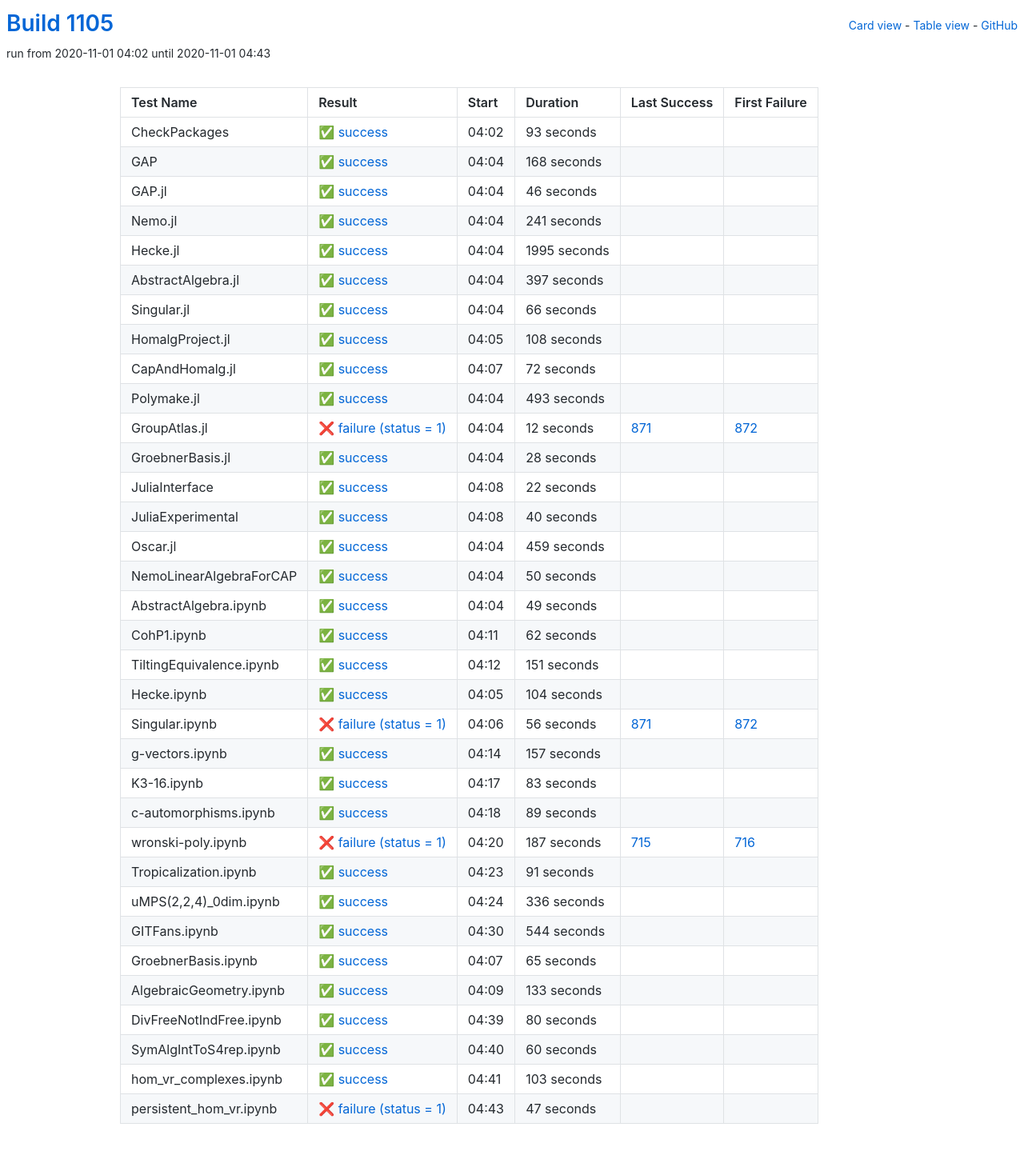
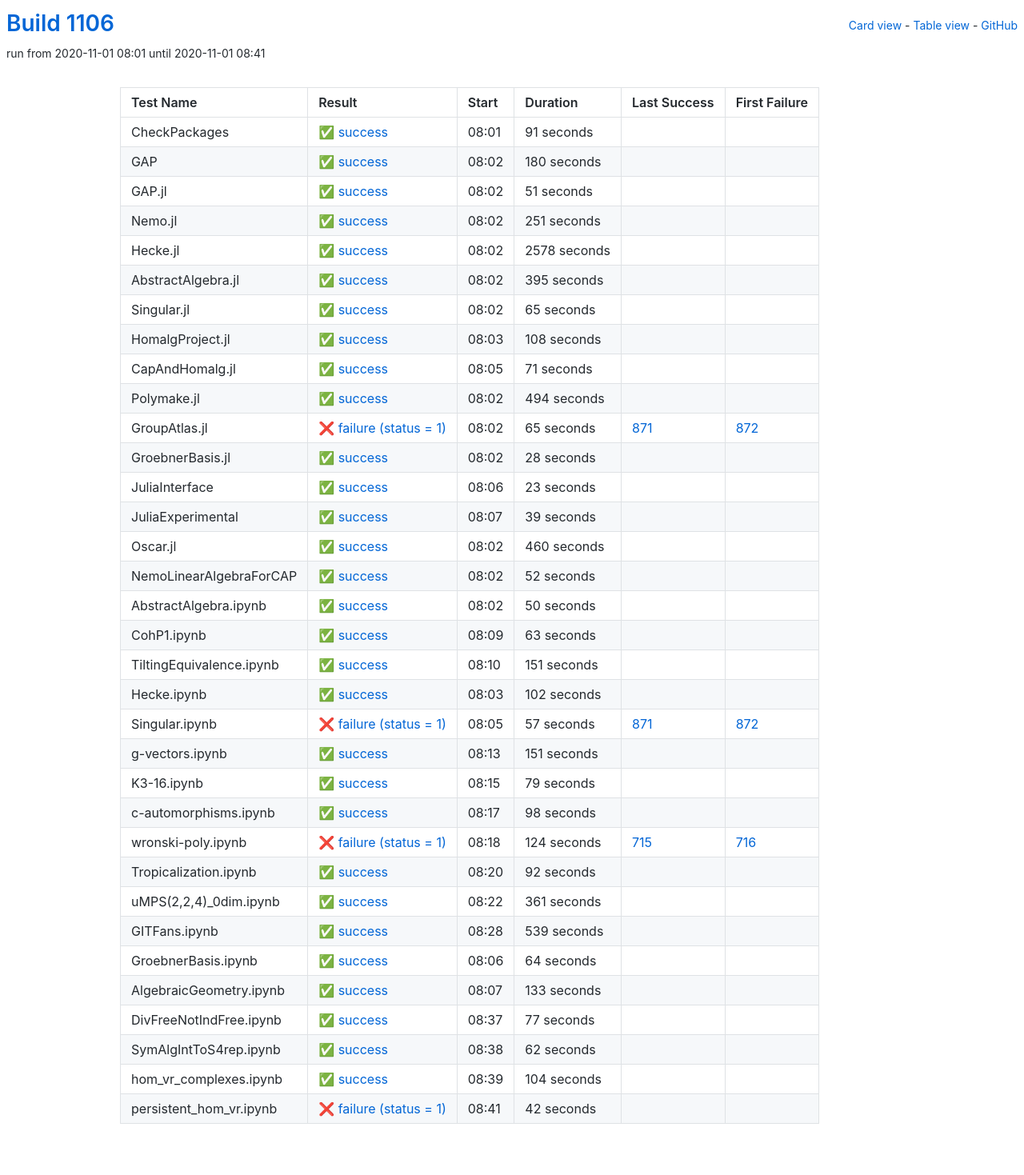
Before and after one commit to oscar-system/oscar-ci-status-stable, a Jekyll site: the page built from table.html, in a window 1280 px wide. Shown: the whole page at 80% size. Built offline with Jekyll 4.4.1, drawn with Linux system fonts in a browser that asks for light colours.

Commit message:
Build #1106

```diff
--- a/_data/ci.yml
+++ b/_data/ci.yml
@@ -1,6 +1,6 @@
 ---
-build: 1105
-build_url: https://oscarci.mathematik.uni-kl.de/job/oscar-stable/1105/
+build: 1106
+build_url: https://oscarci.mathematik.uni-kl.de/job/oscar-stable/1106/
 job: oscar-stable
 organization: oscar-system
 repo: oscar-ci-status-stable
@@ -8,92 +8,92 @@ repourl: https://github.com/oscar-system/oscar-ci-status-stable
 tests:
 - name: CheckPackages
   id: checkpackages
-  log: https://oscarci.mathematik.uni-kl.de/job/oscar-stable/1105/artifact/logs/build-1105/CheckPackages.log
-  start: 2020-11-01 04:02
+  log: https://oscarci.mathematik.uni-kl.de/job/oscar-stable/1106/artifact/logs/build-1106/CheckPackages.log
+  start: 2020-11-01 08:01
   success: true
   exitcode: 0
   status: success
-  duration: 93
+  duration: 91
   last_success: false
   last_success_url:
   first_failure: false
   first_failure_url:
 - name: GAP
   id: gap
-  log: https://oscarci.mathematik.uni-kl.de/job/oscar-stable/1105/artifact/logs/build-1105/GAP.log
-  start: 2020-11-01 04:04
+  log: https://oscarci.mathematik.uni-kl.de/job/oscar-stable/1106/artifact/logs/build-1106/GAP.log
+  start: 2020-11-01 08:02
   success: true
   exitcode: 0
   status: success
-  duration: 168
+  duration: 180
   last_success: false
   last_success_url:
   first_failure: false
   first_failure_url:
 - name: GAP.jl
   id: gap-jl
-  log: https://oscarci.mathematik.uni-kl.de/job/oscar-stable/1105/artifact/logs/build-1105/GAP.jl.log
-  start: 2020-11-01 04:04
+  log: https://oscarci.mathematik.uni-kl.de/job/oscar-stable/1106/artifact/logs/build-1106/GAP.jl.log
+  start: 2020-11-01 08:02
   success: true
   exitcode: 0
   status: success
-  duration: 46
+  duration: 51
   last_success: false
   last_success_url:
   first_failure: false
   first_failure_url:
 - name: Nemo.jl
   id: nemo-jl
-  log: https://oscarci.mathematik.uni-kl.de/job/oscar-stable/1105/artifact/logs/build-1105/Nemo.jl.log
-  start: 2020-11-01 04:04
+  log: https://oscarci.mathematik.uni-kl.de/job/oscar-stable/1106/artifact/logs/build-1106/Nemo.jl.log
+  start: 2020-11-01 08:02
   success: true
   exitcode: 0
   status: success
-  duration: 241
+  duration: 251
   last_success: false
   last_success_url:
   first_failure: false
   first_failure_url:
 - name: Hecke.jl
   id: hecke-jl
-  log: https://oscarci.mathematik.uni-kl.de/job/oscar-stable/1105/artifact/logs/build-1105/Hecke.jl.log
-  start: 2020-11-01 04:04
+  log: https://oscarci.mathematik.uni-kl.de/job/oscar-stable/1106/artifact/logs/build-1106/Hecke.jl.log
+  start: 2020-11-01 08:02
   success: true
   exitcode: 0
   status: success
-  duration: 1995
+  duration: 2578
   last_success: false
   last_success_url:
   first_failure: false
   first_failure_url:
 - name: AbstractAlgebra.jl
   id: abstractalgebra-jl
-  log: https://oscarci.mathematik.uni-kl.de/job/oscar-stable/1105/artifact/logs/build-1105/AbstractAlgebra.jl.log
-  start: 2020-11-01 04:04
+  log: https://oscarci.mathematik.uni-kl.de/job/oscar-stable/1106/artifact/logs/build-1106/AbstractAlgebra.jl.log
+  start: 2020-11-01 08:02
   success: true
   exitcode: 0
   status: success
-  duration: 397
+  duration: 395
   last_success: false
   last_success_url:
   first_failure: false
   first_failure_url:
 - name: Singular.jl
   id: singular-jl
-  log: https://oscarci.mathematik.uni-kl.de/job/oscar-stable/1105/artifact/logs/build-1105/Singular.jl.log
-  start: 2020-11-01 04:04
+  log: https://oscarci.mathematik.uni-kl.de/job/oscar-stable/1106/artifact/logs/build-1106/Singular.jl.log
+  start: 2020-11-01 08:02
   success: true
   exitcode: 0
   status: success
-  duration: 66
+  duration: 65
   last_success: false
   last_success_url:
   first_failure: false
   first_failure_url:
 - name: HomalgProject.jl
   id: homalgproject-jl
-  log: https://oscarci.mathematik.uni-kl.de/job/oscar-stable/1105/artifact/logs/build-1105/HomalgProject.jl.log
-  start: 2020-11-01 04:05
+  log: https://oscarci.mathematik.uni-kl.de/job/oscar-stable/1106/artifact/logs/build-1106/HomalgProject.jl.log
+  start: 2020-11-01 08:03
   success: true
   exitcode: 0
   status: success
@@ -104,44 +104,44 @@ tests:
   first_failure_url:
 - name: CapAndHomalg.jl
   id: capandhomalg-jl
-  log: https://oscarci.mathematik.uni-kl.de/job/oscar-stable/1105/artifact/logs/build-1105/CapAndHomalg.jl.log
-  start: 2020-11-01 04:07
+  log: https://oscarci.mathematik.uni-kl.de/job/oscar-stable/1106/artifact/logs/build-1106/CapAndHomalg.jl.log
+  start: 2020-11-01 08:05
   success: true
   exitcode: 0
   status: success
-  duration: 72
+  duration: 71
   last_success: false
   last_success_url:
   first_failure: false
   first_failure_url:
 - name: Polymake.jl
   id: polymake-jl
-  log: https://oscarci.mathematik.uni-kl.de/job/oscar-stable/1105/artifact/logs/build-1105/Polymake.jl.log
-  start: 2020-11-01 04:04
+  log: https://oscarci.mathematik.uni-kl.de/job/oscar-stable/1106/artifact/logs/build-1106/Polymake.jl.log
+  start: 2020-11-01 08:02
   success: true
   exitcode: 0
   status: success
-  duration: 493
+  duration: 494
   last_success: false
   last_success_url:
   first_failure: false
   first_failure_url:
 - name: GroupAtlas.jl
   id: groupatlas-jl
-  log: https://oscarci.mathematik.uni-kl.de/job/oscar-stable/1105/artifact/logs/build-1105/GroupAtlas.jl.log
-  start: 2020-11-01 04:04
+  log: https://oscarci.mathematik.uni-kl.de/job/oscar-stable/1106/artifact/logs/build-1106/GroupAtlas.jl.log
+  start: 2020-11-01 08:02
   success: false
   exitcode: 1
   status: failure
-  duration: 12
+  duration: 65
   last_success: 871
   last_success_url: https://oscarci.mathematik.uni-kl.de/job/oscar-stable/871/
   first_failure: 872
   first_failure_url: https://oscarci.mathematik.uni-kl.de/job/oscar-stable/872/
 - name: GroebnerBasis.jl
   id: groebnerbasis-jl
-  log: https://oscarci.mathematik.uni-kl.de/job/oscar-stable/1105/artifact/logs/build-1105/GroebnerBasis.jl.log
-  start: 2020-11-01 04:04
+  log: https://oscarci.mathematik.uni-kl.de/job/oscar-stable/1106/artifact/logs/build-1106/GroebnerBasis.jl.log
+  start: 2020-11-01 08:02
   success: true
   exitcode: 0
   status: success
@@ -152,44 +152,56 @@ tests:
   first_failure_url:
 - name: JuliaInterface
   id: juliainterface
-  log: https://oscarci.mathematik.uni-kl.de/job/oscar-stable/1105/artifact/logs/build-1105/JuliaInterface.log
-  start: 2020-11-01 04:08
+  log: https://oscarci.mathematik.uni-kl.de/job/oscar-stable/1106/artifact/logs/build-1106/JuliaInterface.log
+  start: 2020-11-01 08:06
   success: true
   exitcode: 0
   status: success
-  duration: 22
+  duration: 23
   last_success: false
   last_success_url:
   first_failure: false
   first_failure_url:
 - name: JuliaExperimental
   id: juliaexperimental
-  log: https://oscarci.mathematik.uni-kl.de/job/oscar-stable/1105/artifact/logs/build-1105/JuliaExperimental.log
-  start: 2020-11-01 04:08
+  log: https://oscarci.mathematik.uni-kl.de/job/oscar-stable/1106/artifact/logs/build-1106/JuliaExperimental.log
+  start: 2020-11-01 08:07
   success: true
   exitcode: 0
   status: success
-  duration: 40
+  duration: 39
   last_success: false
   last_success_url:
   first_failure: false
   first_failure_url:
 - name: Oscar.jl
   id: oscar-jl
-  log: https://oscarci.mathematik.uni-kl.de/job/oscar-stable/1105/artifact/logs/build-1105/Oscar.jl.log
-  start: 2020-11-01 04:04
+  log: https://oscarci.mathematik.uni-kl.de/job/oscar-stable/1106/artifact/logs/build-1106/Oscar.jl.log
+  start: 2020-11-01 08:02
   success: true
   exitcode: 0
   status: success
-  duration: 459
+  duration: 460
   last_success: false
   last_success_url:
   first_failure: false
   first_failure_url:
 - name: NemoLinearAlgebraForCAP
   id: nemolinearalgebraforcap
-  log: https://oscarci.mathematik.uni-kl.de/job/oscar-stable/1105/artifact/logs/build-1105/NemoLinearAlgebraForCAP.log
-  start: 2020-11-01 04:04
+  log: https://oscarci.mathematik.uni-kl.de/job/oscar-stable/1106/artifact/logs/build-1106/NemoLinearAlgebraForCAP.log
+  start: 2020-11-01 08:02
+  success: true
+  exitcode: 0
+  status: success
+  duration: 52
+  last_success: false
+  last_success_url:
+  first_failure: false
+  first_failure_url:
+- name: AbstractAlgebra.ipynb
+  id: abstractalgebra-ipynb
+  log: https://oscarci.mathematik.uni-kl.de/job/oscar-stable/1106/artifact/logs/build-1106/AbstractAlgebra.ipynb.log
+  start: 2020-11-01 08:02
   success: true
   exitcode: 0
   status: success
@@ -198,34 +210,22 @@ tests:
   last_success_url:
   first_failure: false
   first_failure_url:
-- name: AbstractAlgebra.ipynb
-  id: abstractalgebra-ipynb
-  log: https://oscarci.mathematik.uni-kl.de/job/oscar-stable/1105/artifact/logs/build-1105/AbstractAlgebra.ipynb.log
-  start: 2020-11-01 04:04
+- name: CohP1.ipynb
+  id: cohp1-ipynb
+  log: https://oscarci.mathematik.uni-kl.de/job/oscar-stable/1106/artifact/logs/build-1106/CohP1.ipynb.log
+  start: 2020-11-01 08:09
   success: true
   exitcode: 0
   status: success
-  duration: 49
-  last_success: false
-  last_success_url:
-  first_failure: false
-  first_failure_url:
-- name: CohP1.ipynb
-  id: cohp1-ipynb
-  log: https://oscarci.mathematik.uni-kl.de/job/oscar-stable/1105/artifact/logs/build-1105/CohP1.ipynb.log
-  start: 2020-11-01 04:11
-  success: true
-  exitcode: 0
-  status: success
-  duration: 62
+  duration: 63
   last_success: false
   last_success_url:
   first_failure: false
   first_failure_url:
 - name: TiltingEquivalence.ipynb
   id: tiltingequivalence-ipynb
-  log: https://oscarci.mathematik.uni-kl.de/job/oscar-stable/1105/artifact/logs/build-1105/TiltingEquivalence.ipynb.log
-  start: 2020-11-01 04:12
+  log: https://oscarci.mathematik.uni-kl.de/job/oscar-stable/1106/artifact/logs/build-1106/TiltingEquivalence.ipynb.log
+  start: 2020-11-01 08:10
   success: true
   exitcode: 0
   status: success
@@ -236,128 +236,128 @@ tests:
   first_failure_url:
 - name: Hecke.ipynb
   id: hecke-ipynb
-  log: https://oscarci.mathematik.uni-kl.de/job/oscar-stable/1105/artifact/logs/build-1105/Hecke.ipynb.log
-  start: 2020-11-01 04:05
+  log: https://oscarci.mathematik.uni-kl.de/job/oscar-stable/1106/artifact/logs/build-1106/Hecke.ipynb.log
+  start: 2020-11-01 08:03
   success: true
   exitcode: 0
   status: success
-  duration: 104
+  duration: 102
   last_success: false
   last_success_url:
   first_failure: false
   first_failure_url:
 - name: Singular.ipynb
   id: singular-ipynb
-  log: https://oscarci.mathematik.uni-kl.de/job/oscar-stable/1105/artifact/logs/build-1105/Singular.ipynb.log
-  start: 2020-11-01 04:06
+  log: https://oscarci.mathematik.uni-kl.de/job/oscar-stable/1106/artifact/logs/build-1106/Singular.ipynb.log
+  start: 2020-11-01 08:05
   success: false
   exitcode: 1
   status: failure
-  duration: 56
+  duration: 57
   last_success: 871
   last_success_url: https://oscarci.mathematik.uni-kl.de/job/oscar-stable/871/
   first_failure: 872
   first_failure_url: https://oscarci.mathematik.uni-kl.de/job/oscar-stable/872/
 - name: g-vectors.ipynb
   id: g-vectors-ipynb
-  log: https://oscarci.mathematik.uni-kl.de/job/oscar-stable/1105/artifact/logs/build-1105/g-vectors.ipynb.log
-  start: 2020-11-01 04:14
+  log: https://oscarci.mathematik.uni-kl.de/job/oscar-stable/1106/artifact/logs/build-1106/g-vectors.ipynb.log
+  start: 2020-11-01 08:13
   success: true
   exitcode: 0
   status: success
-  duration: 157
+  duration: 151
   last_success: false
   last_success_url:
   first_failure: false
   first_failure_url:
 - name: K3-16.ipynb
   id: k3-16-ipynb
-  log: https://oscarci.mathematik.uni-kl.de/job/oscar-stable/1105/artifact/logs/build-1105/K3-16.ipynb.log
-  start: 2020-11-01 04:17
+  log: https://oscarci.mathematik.uni-kl.de/job/oscar-stable/1106/artifact/logs/build-1106/K3-16.ipynb.log
+  start: 2020-11-01 08:15
   success: true
   exitcode: 0
   status: success
-  duration: 83
+  duration: 79
   last_success: false
   last_success_url:
   first_failure: false
   first_failure_url:
 - name: c-automorphisms.ipynb
   id: c-automorphisms-ipynb
-  log: https://oscarci.mathematik.uni-kl.de/job/oscar-stable/1105/artifact/logs/build-1105/c-automorphisms.ipynb.log
-  start: 2020-11-01 04:18
+  log: https://oscarci.mathematik.uni-kl.de/job/oscar-stable/1106/artifact/logs/build-1106/c-automorphisms.ipynb.log
+  start: 2020-11-01 08:17
   success: true
   exitcode: 0
   status: success
-  duration: 89
+  duration: 98
   last_success: false
   last_success_url:
   first_failure: false
   first_failure_url:
 - name: wronski-poly.ipynb
   id: wronski-poly-ipynb
-  log: https://oscarci.mathematik.uni-kl.de/job/oscar-stable/1105/artifact/logs/build-1105/wronski-poly.ipynb.log
-  start: 2020-11-01 04:20
+  log: https://oscarci.mathematik.uni-kl.de/job/oscar-stable/1106/artifact/logs/build-1106/wronski-poly.ipynb.log
+  start: 2020-11-01 08:18
   success: false
   exitcode: 1
   status: failure
-  duration: 187
+  duration: 124
   last_success: 715
   last_success_url: https://oscarci.mathematik.uni-kl.de/job/oscar-stable/715/
   first_failure: 716
   first_failure_url: https://oscarci.mathematik.uni-kl.de/job/oscar-stable/716/
 - name: Tropicalization.ipynb
   id: tropicalization-ipynb
-  log: https://oscarci.mathematik.uni-kl.de/job/oscar-stable/1105/artifact/logs/build-1105/Tropicalization.ipynb.log
-  start: 2020-11-01 04:23
+  log: https://oscarci.mathematik.uni-kl.de/job/oscar-stable/1106/artifact/logs/build-1106/Tropicalization.ipynb.log
+  start: 2020-11-01 08:20
   success: true
   exitcode: 0
   status: success
-  duration: 91
+  duration: 92
   last_success: false
   last_success_url:
   first_failure: false
   first_failure_url:
 - name: uMPS(2,2,4)_0dim.ipynb
   id: umps-2-2-4-0dim-ipynb
-  log: https://oscarci.mathematik.uni-kl.de/job/oscar-stable/1105/artifact/logs/build-1105/uMPS-2-2-4-_0dim.ipynb.log
-  start: 2020-11-01 04:24
+  log: https://oscarci.mathematik.uni-kl.de/job/oscar-stable/1106/artifact/logs/build-1106/uMPS-2-2-4-_0dim.ipynb.log
+  start: 2020-11-01 08:22
   success: true
   exitcode: 0
   status: success
-  duration: 336
+  duration: 361
   last_success: false
   last_success_url:
   first_failure: false
   first_failure_url:
 - name: GITFans.ipynb
   id: gitfans-ipynb
-  log: https://oscarci.mathematik.uni-kl.de/job/oscar-stable/1105/artifact/logs/build-1105/GITFans.ipynb.log
-  start: 2020-11-01 04:30
+  log: https://oscarci.mathematik.uni-kl.de/job/oscar-stable/1106/artifact/logs/build-1106/GITFans.ipynb.log
+  start: 2020-11-01 08:28
   success: true
   exitcode: 0
   status: success
-  duration: 544
+  duration: 539
   last_success: false
   last_success_url:
   first_failure: false
   first_failure_url:
 - name: GroebnerBasis.ipynb
   id: groebnerbasis-ipynb
-  log: https://oscarci.mathematik.uni-kl.de/job/oscar-stable/1105/artifact/logs/build-1105/GroebnerBasis.ipynb.log
-  start: 2020-11-01 04:07
+  log: https://oscarci.mathematik.uni-kl.de/job/oscar-stable/1106/artifact/logs/build-1106/GroebnerBasis.ipynb.log
+  start: 2020-11-01 08:06
   success: true
   exitcode: 0
   status: success
-  duration: 65
+  duration: 64
   last_success: false
   last_success_url:
   first_failure: false
   first_failure_url:
 - name: AlgebraicGeometry.ipynb
   id: algebraicgeometry-ipynb
-  log: https://oscarci.mathematik.uni-kl.de/job/oscar-stable/1105/artifact/logs/build-1105/AlgebraicGeometry.ipynb.log
-  start: 2020-11-01 04:09
+  log: https://oscarci.mathematik.uni-kl.de/job/oscar-stable/1106/artifact/logs/build-1106/AlgebraicGeometry.ipynb.log
+  start: 2020-11-01 08:07
   success: true
   exitcode: 0
   status: success
@@ -368,48 +368,48 @@ tests:
   first_failure_url:
 - name: DivFreeNotIndFree.ipynb
   id: divfreenotindfree-ipynb
-  log: https://oscarci.mathematik.uni-kl.de/job/oscar-stable/1105/artifact/logs/build-1105/DivFreeNotIndFree.ipynb.log
-  start: 2020-11-01 04:39
+  log: https://oscarci.mathematik.uni-kl.de/job/oscar-stable/1106/artifact/logs/build-1106/DivFreeNotIndFree.ipynb.log
+  start: 2020-11-01 08:37
   success: true
   exitcode: 0
   status: success
-  duration: 80
+  duration: 77
   last_success: false
   last_success_url:
   first_failure: false
   first_failure_url:
 - name: SymAlgIntToS4rep.ipynb
   id: symalginttos4rep-ipynb
-  log: https://oscarci.mathematik.uni-kl.de/job/oscar-stable/1105/artifact/logs/build-1105/SymAlgIntToS4rep.ipynb.log
-  start: 2020-11-01 04:40
+  log: https://oscarci.mathematik.uni-kl.de/job/oscar-stable/1106/artifact/logs/build-1106/SymAlgIntToS4rep.ipynb.log
+  start: 2020-11-01 08:38
   success: true
   exitcode: 0
   status: success
-  duration: 60
+  duration: 62
   last_success: false
   last_success_url:
   first_failure: false
   first_failure_url:
 - name: hom_vr_complexes.ipynb
   id: hom-vr-complexes-ipynb
-  log: https://oscarci.mathematik.uni-kl.de/job/oscar-stable/1105/artifact/logs/build-1105/hom_vr_complexes.ipynb.log
-  start: 2020-11-01 04:41
+  log: https://oscarci.mathematik.uni-kl.de/job/oscar-stable/1106/artifact/logs/build-1106/hom_vr_complexes.ipynb.log
+  start: 2020-11-01 08:39
   success: true
   exitcode: 0
   status: success
-  duration: 103
+  duration: 104
   last_success: false
   last_success_url:
   first_failure: false
   first_failure_url:
 - name: persistent_hom_vr.ipynb
   id: persistent-hom-vr-ipynb
-  log: https://oscarci.mathematik.uni-kl.de/job/oscar-stable/1105/artifact/logs/build-1105/persistent_hom_vr.ipynb.log
-  start: 2020-11-01 04:43
+  log: https://oscarci.mathematik.uni-kl.de/job/oscar-stable/1106/artifact/logs/build-1106/persistent_hom_vr.ipynb.log
+  start: 2020-11-01 08:41
   success: false
   exitcode: 1
   status: failure
-  duration: 47
+  duration: 42
   last_success: false
   last_success_url:
   first_failure: false
```
Also changed, not shown: README.md.
